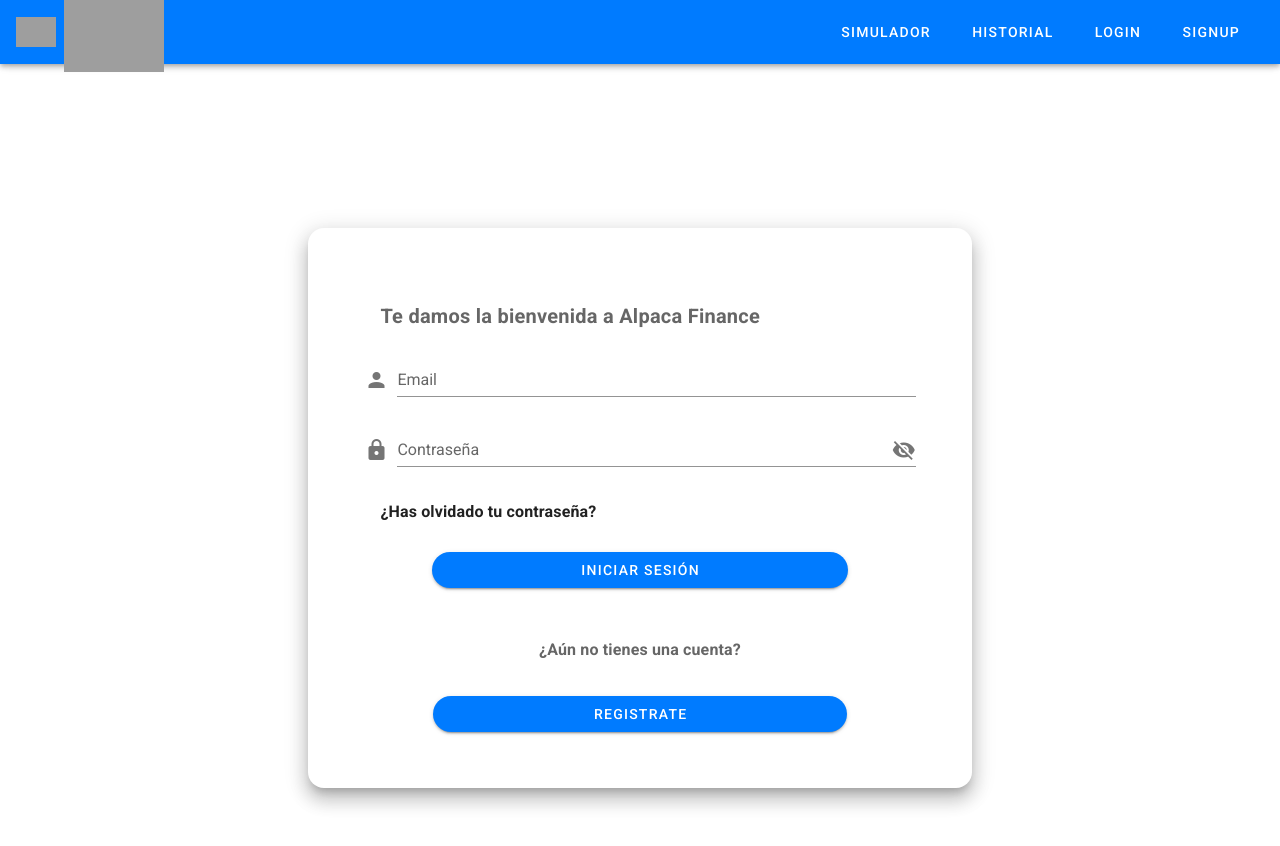
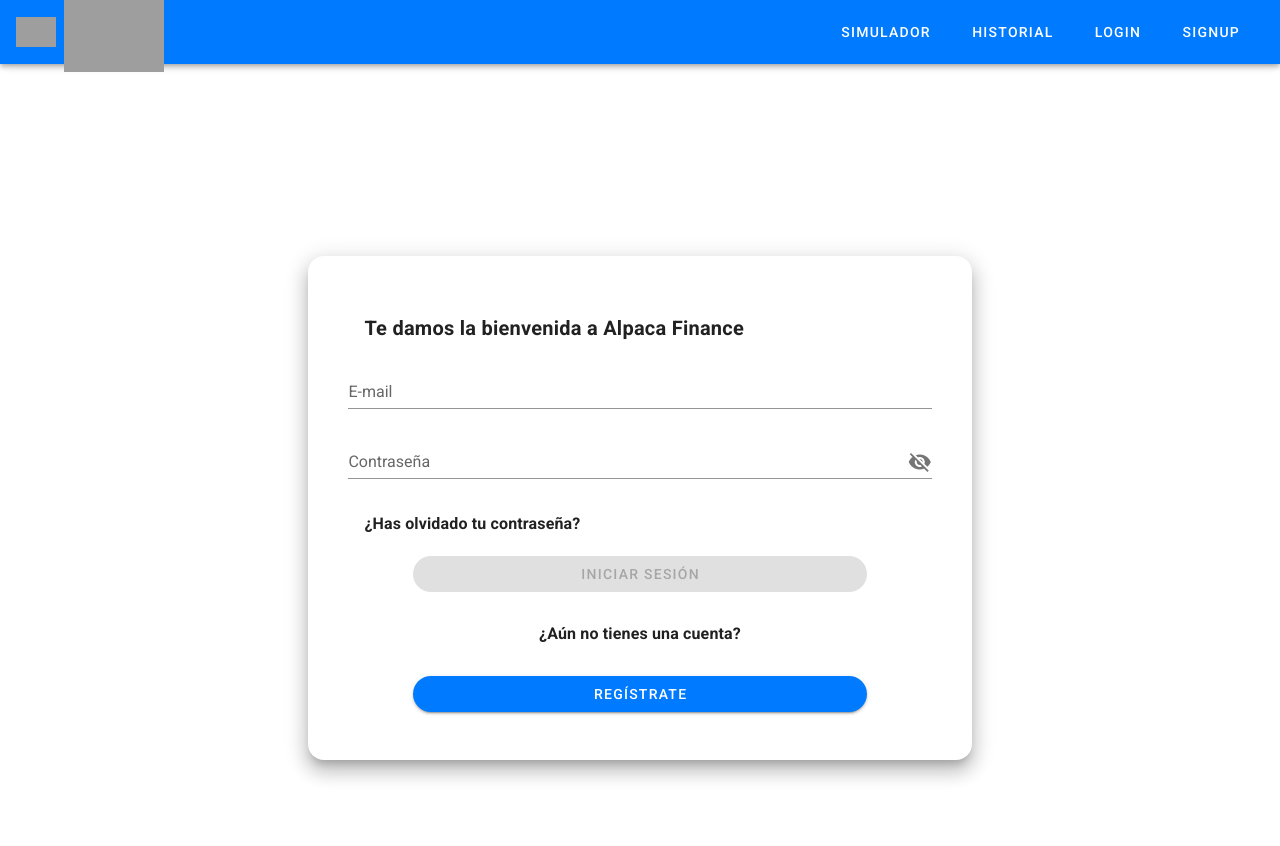
Before and after one commit to AlpacaFinance/frontend-web, a Vue app: page /login in a window 1280 px wide. Shown: the top 846 px of the page. Built offline with nearby package versions, Linux system fonts and the light colour scheme; grey boxes are pictures that could not be loaded.

Commit message:
Add validation to login form

```diff
--- a/src/User/components/Login.vue
+++ b/src/User/components/Login.vue
@@ -5,35 +5,47 @@
         <v-layout align-center justify-center>
           <v-flex xs12 sm8 md7>
             <v-card class="elevation-12 pa-10 rounded-xl">
-              <v-card-text>
               <v-card-title class="font-weight-bold">
                 Te damos la bienvenida a Alpaca Finance
               </v-card-title>
-                <v-form>
+              <validation-observer
+                  ref="observer"
+                  v-slot="{ invalid }"
+              >
+                <form @submit.prevent="submit">
+                  <validation-provider
+                      v-slot="{ errors }"
+                      name="email"
+                      rules="required|email"
+                  >
                     <v-text-field
                         v-model="email"
-                      :rules="[rules.required, rules.email]"
-                      prepend-icon="mdi-account"
-                      name="email"
-                      label="Email"
-                      type="text"
+                        :error-messages="errors"
+                        label="E-mail"
+                        required
                     ></v-text-field>
+                  </validation-provider>
+
+                  <validation-provider
+                      v-slot="{ errors }"
+                      name="password"
+                      rules="required|min:3"
+                  >
                     <v-text-field
-                      prepend-icon="mdi-lock"
                         v-model="password"
+                        :error-messages="errors"
+                        label="Contraseña"
+                        required
                         :append-icon="showPass ? 'mdi-eye' : 'mdi-eye-off'"
-                      :rules="[rules.required, rules.min]"
                         :type="showPass ? 'text' : 'password'"
-                      name="password"
-                      label="Contraseña"
-                      hint="At least 8 characters"
                         @click:append="showPass = !showPass"
                     ></v-text-field>
+                  </validation-provider>
 
                   <v-list-item class="subtitle-1 font-weight-bold" to="/historial" link>
                     ¿Has olvidado tu contraseña?
                   </v-list-item>
-                  <v-card-actions>
+
                   <v-row
                       class="pa-5"
                       align="center"
@@ -42,28 +54,31 @@
                         width="80%"
                         rounded
                         color="primary"
-                          to="/">Iniciar Sesión
+                        to="/"
+                        :disabled="invalid"
+                    >
+                      Iniciar Sesión
                     </v-btn>
                   </v-row>
-                  </v-card-actions>
-                </v-form>
-              </v-card-text>
-              <v-card-text class="text-center subtitle-1 font-weight-bold">
+                </form>
+              </validation-observer>
+
+              <p class="ma-5 text-center subtitle-1 font-weight-bold">
                 ¿Aún no tienes una cuenta?
-              </v-card-text>
-              <v-card-actions>
+              </p>
               <v-row
                   class="pa-5"
                   align="center"
                   justify="space-around">
                 <v-btn
-                      width="75%"
+                    width="80%"
                     rounded
                     color="primary"
-                      to="/signup">Registrate
+                    to="/signup"
+                >
+                  Regístrate
                 </v-btn>
               </v-row>
-              </v-card-actions>
             </v-card>
           </v-flex>
         </v-layout>
@@ -73,26 +88,36 @@
 </template>
 
 <script>
+import {required, email} from 'vee-validate/dist/rules'
+import {extend, ValidationObserver, ValidationProvider, setInteractionMode} from 'vee-validate'
+
+setInteractionMode('eager')
+
+extend('required', {
+  ...required,
+  message: '{_field_} can not be empty',
+})
+
+extend('email', {
+  ...email,
+  message: 'Email must be valid',
+})
+
 export default {
-  name: 'Login',
-  props: {
-    source: String,
+  components: {
+    ValidationProvider,
+    ValidationObserver,
   },
-  data() {
-    return {
+  data: () => ({
     email: '',
     showPass: false,
     password: '',
-      rules: {
-        required: value => !!value || 'Required.',
-        min: v => v.length >= 8 || 'Min 8 characters',
-        emailMatch: () => (`The email and password you entered don't match`),
-        email: value => {
-          const pattern = /^(([^<>()[\]\\.,;:\s@"]+(\.[^<>()[\]\\.,;:\s@"]+)*)|(".+"))@((\[[0-9]{1,3}\.[0-9]{1,3}\.[0-9]{1,3}\.[0-9]{1,3}])|(([a-zA-Z\-0-9]+\.)+[a-zA-Z]{2,}))$/
-          return pattern.test(value) || 'Invalid e-mail.'
+  }),
+
+  methods: {
+    submit() {
+      this.$refs.observer.validate()
     },
   },
 }
-  },
-};
 </script>
--- a/src/User/components/Signup.vue
+++ b/src/User/components/Signup.vue
@@ -58,8 +58,21 @@
                     ></v-text-field>
                   </validation-provider>
 
-                  <!--TO-DO:
-                  Password-->
+                  <validation-provider
+                      v-slot="{ errors }"
+                      name="password"
+                      rules="required|min:3"
+                  >
+                    <v-text-field
+                        v-model="password"
+                        :error-messages="errors"
+                        label="Contraseña"
+                        required
+                        :append-icon="showPass ? 'mdi-eye' : 'mdi-eye-off'"
+                        :type="showPass ? 'text' : 'password'"
+                        @click:append="showPass = !showPass"
+                    ></v-text-field>
+                  </validation-provider>
 
                   <p class="subtitle-1 font-weight-bold">
                     Información de la Cuenta
@@ -198,7 +211,7 @@
 </template>
 
 <script>
-import {required, digits, email, max, regex} from 'vee-validate/dist/rules'
+import {required, digits, email, min, max, regex} from 'vee-validate/dist/rules'
 import {extend, ValidationObserver, ValidationProvider, setInteractionMode} from 'vee-validate'
 
 setInteractionMode('eager')
@@ -216,6 +229,11 @@
 extend('mustAccept', {
   ...required,
   message: 'Required',
+})
+
+extend('min', {
+  ...min,
+  message: '{_field_} may be greater than {length} characters',
 })
 
 extend('max', {
@@ -242,6 +260,8 @@
     firstName: '',
     lastName: '',
     email: '',
+    showPass: false,
+    password: '',
     documentType: '',
     documentTypeList: ['DNI', 'Carnet de Extranjería', 'Pasaporte'],
     documentNumber:'',
```
Lines whose indentation alone changed are shown as unchanged.
